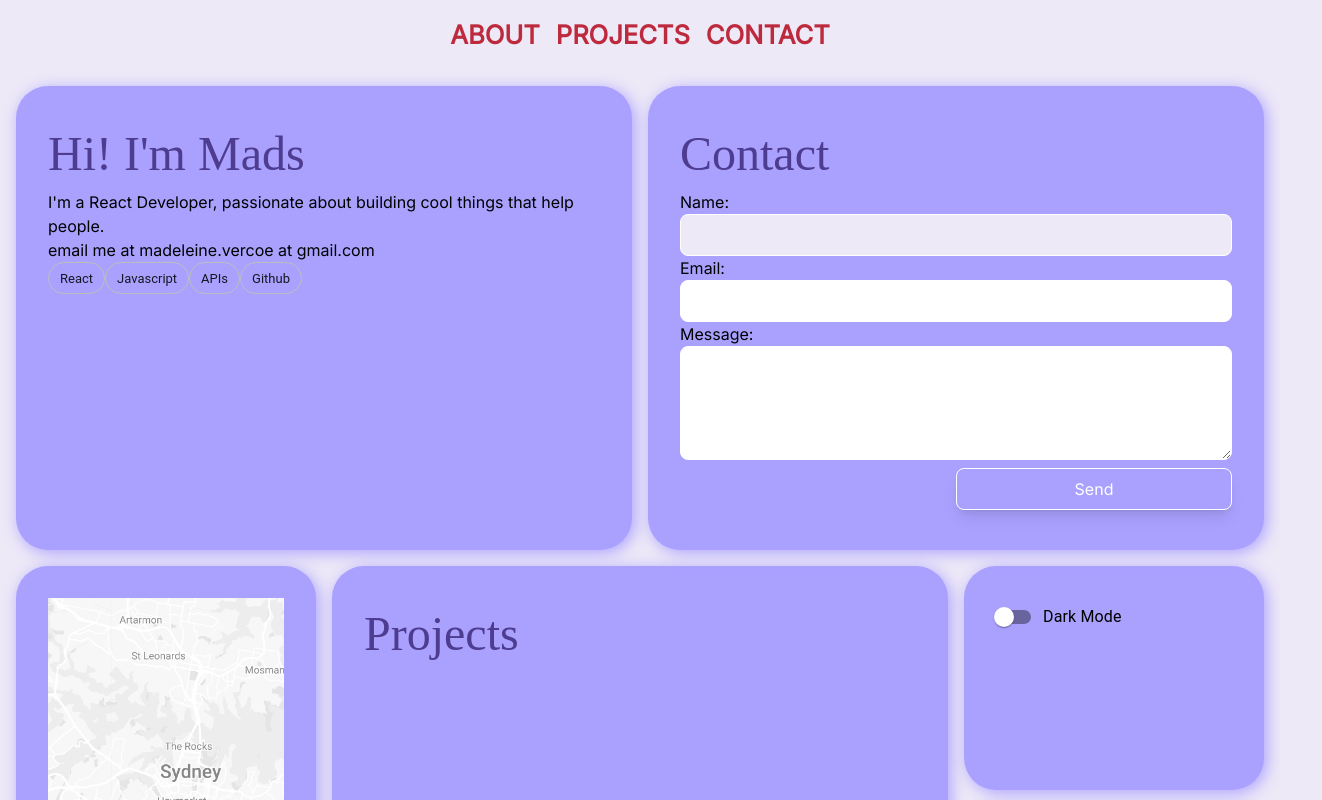
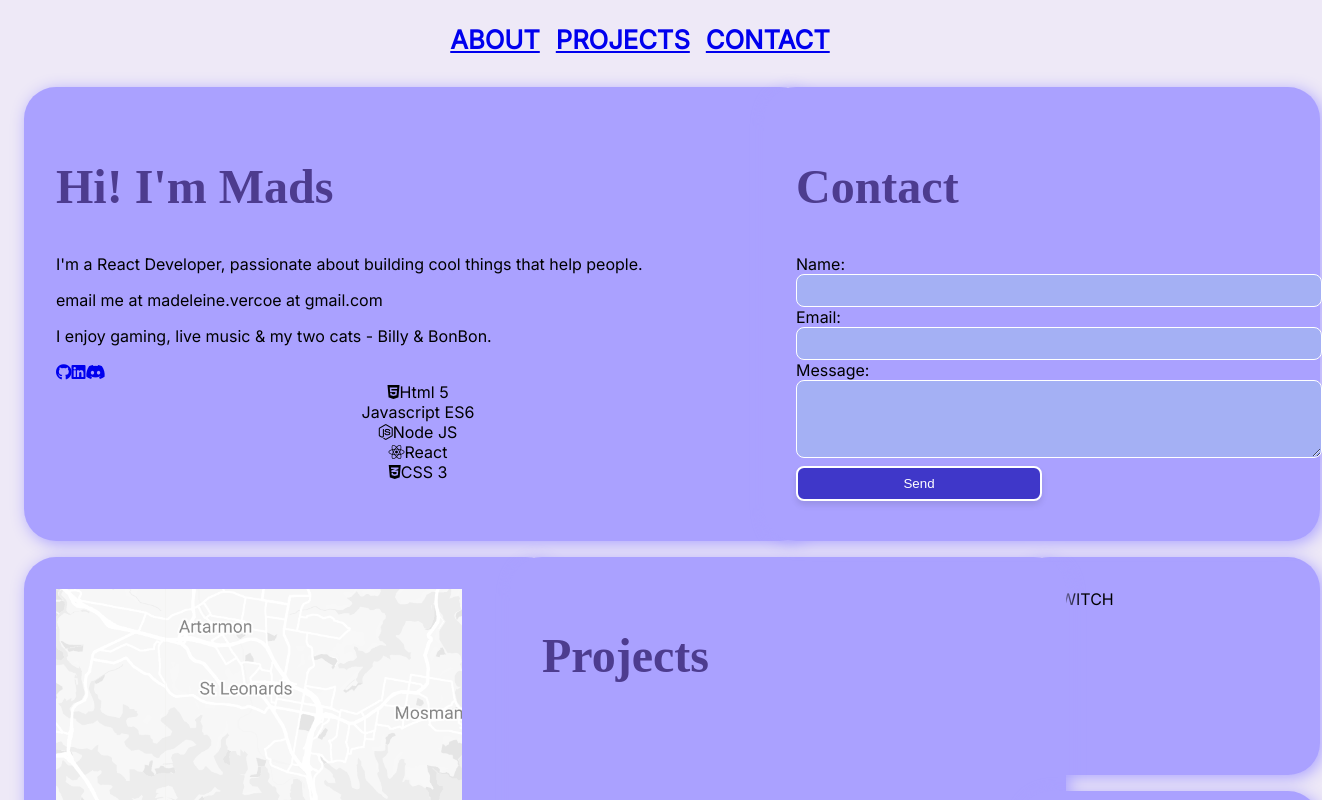
Before and after one commit to maddiejeanie/Mads-Portfolio, a React (Vite) app: page / in a window 1280 px wide. Shown: the top 800 px of the page, 1322 px wide, since content can reach past the window. Built offline with nearby package versions, Linux system fonts and the light colour scheme; a web font is replaced by a local one.

Commit message:
uninstalled tailwind materialui

```diff
--- a/index.html
+++ b/index.html
@@ -8,6 +8,8 @@
     <link rel="preconnect" href="https://fonts.gstatic.com" crossorigin>
     <link href="https://fonts.googleapis.com/css2?family=Calistoga&family=Inter&display=swap" rel="stylesheet">
     <link href="/src/index.css" rel="stylesheet">
+<link rel="stylesheet" href="https://cdnjs.cloudflare.com/ajax/libs/font-awesome/5.15.3/css/all.min.css">
+
     <title>Mads Vercoe 👩‍💻 React Developer</title>
   </head>
   <body>
--- a/package.json
+++ b/package.json
@@ -11,8 +11,6 @@
   },
   "dependencies": {
     "@emotion/styled": "^11.11.0",
-    "@mui/icons-material": "^5.14.14",
-    "@mui/material": "^5.14.14",
     "react": "^18.2.0",
     "react-dom": "^18.2.0"
   },
@@ -26,7 +24,6 @@
     "eslint-plugin-react-hooks": "^4.6.0",
     "eslint-plugin-react-refresh": "^0.4.3",
     "postcss": "^8.4.31",
-    "tailwindcss": "^3.3.3",
     "vite": "^4.4.5"
   }
 }
--- a/src/Components/About.jsx
+++ b/src/Components/About.jsx
@@ -1,4 +1,3 @@
-import { Chip } from '@mui/material/'
 
 function About() {
   return (
@@ -8,13 +7,37 @@ function About() {
     <p>I'm a React Developer, passionate about building cool things that help people.</p>
     <p>email me at madeleine.vercoe at gmail.com</p>
 
+    <p>I enjoy gaming, live music & my two cats - Billy & BonBon.</p>
+
+    <div>
+    <a href="https://github.com"><i className="fab fa-github"></i></a>
+    <a href="https://linkedin.com"><i className="fab fa-linkedin"></i></a>
+    <a href="https://discord.com"><i className="fab fa-discord"></i></a>
+</div>
+
+<div className="list">
         <div>
-        <Chip label="React" variant="outlined" />
-        <Chip label="Javascript" variant="outlined"/>
-        <Chip label="APIs" variant="outlined"/>
-        <Chip label="Github" variant="outlined"/>
+            <i className="fab fa-html5"></i>
+            <span>Html 5</span>
+        </div>
+        <div>
+            <i className="fab fa-square-js"></i>
+            <span>Javascript ES6</span>
+        </div>
+        <div>
+            <i className="fab fa-node-js"></i>
+            <span>Node JS</span>
+        </div>
+        <div>
+            <i className="fab fa-react"></i>
+            <span>React</span>
+        </div>
+        <div>
+            <i class="fab fa-css3-alt"></i>
+            <span>CSS 3</span>
         </div>
         </div>
+    </div>
     );
 }
 
--- a/src/Components/Contact.jsx
+++ b/src/Components/Contact.jsx
@@ -9,8 +9,7 @@ function Contact() {
       type="text"
       id="name"
       name="name"
-      autocomplete="on"
-      className="block w-full px-4 py-2 border  border-white rounded-lg text-indigo-700 focus:outline-none focus:bg-indigo-100 varwhite"
+      autoComplete="on"
       required
     />
 
@@ -19,8 +18,7 @@ function Contact() {
       type="email"
       id="email"
       name="email"
-      autocomplete="on"
-      className="block w-full px-4 py-2 border border-white rounded-lg  text-indigo-700 focus:outline-none focus:bg-indigo-100"
+      autoComplete="on"
       required
     />
 
@@ -30,21 +28,18 @@ function Contact() {
       id="message"
       name="message"
       rows="4"
-      className="block w-full px-4 py-2 border border-white rounded-lg  text-indigo-700 focus:outline-none focus:bg-indigo-100"
       required
     ></textarea>
 
     {/* Anti-spam field */}
     <input type="hidden" name="_gotcha" style={{ display: "none !important" }} />
 
-    <div className="flex justify-end">
     <button
       type="submit"
-      className="my-2 w-1/2 px-4 py-2 border border-white text-white rounded-lg shadow-lg hover:bg-indigo-400 focus:outline-none focus:bg-indigo-400"
     >
       Send
     </button>
-    </div>
+
   </form>
       </div>
   );
--- a/src/Components/Mode.jsx
+++ b/src/Components/Mode.jsx
@@ -1,14 +1,8 @@
-import { Card, FormControlLabel, Switch} from '@mui/material';
 
 function Mode() {
   return (
                     <div className='Card Mode' id='Mode'>
-      <FormControlLabel
-    control={<Switch />}
-    label="Dark Mode"
-    id="mode"
-    name="mode"
-    />
+      SWITCH
     </div>
   );
 }
--- a/src/index.css
+++ b/src/index.css
@@ -1,7 +1,3 @@
-@tailwind base;
-@tailwind components;
-@tailwind utilities;
-
 
 :root {
   --lpurp: #AAA1FF;
@@ -19,8 +15,8 @@
   width: 100%;
   border-radius: 2rem;
   filter: drop-shadow(3px 3px 8px var(--lpurp));
+}
 
-}
 
 body {
   background-color: var(--white);
@@ -75,6 +71,46 @@ justify-content: center;
     "Contact";
 }
 
+.list {
+  display: flex;
+  flex-direction: column;
+  align-items: center;
+  text-align: center;
+}
+
+input, textarea {
+    display: block;
+    width: 100%;
+    padding: 0.5rem 1rem;
+    border: 1px solid #fff;
+    border-radius: 0.5rem;
+    color: #3f37c9;
+    outline: none;
+    background-color: #a4b0f4;
+
+}
+
+button {
+  margin: 0.5rem 0;
+  width: 50%; /* 1/2 width */
+  padding: 0.5rem 1rem;
+  border: 2px solid #fff;
+  color: #fff;
+  background-color: #3f37c9; /* Background color for default state */
+  border-radius: 0.5rem;
+  box-shadow: 0 4px 6px rgba(0, 0, 0, 0.1);
+  transition: background-color 0.3s;
+}
+
+button:hover {
+  background-color: #5a67d8; /* Background color for hover state */
+}
+
+button:focus {
+  outline: none;
+  background-color: #5a67d8; /* Background color for focus state */
+}
+
 
 @media only screen and (min-width: 600px){
   .container {
```
Also changed, not shown: 1 other file (tests, documents, lock files or other folders).
